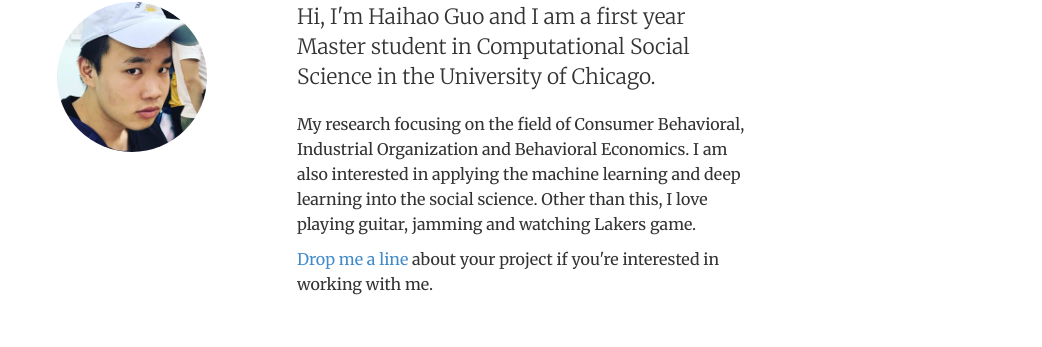
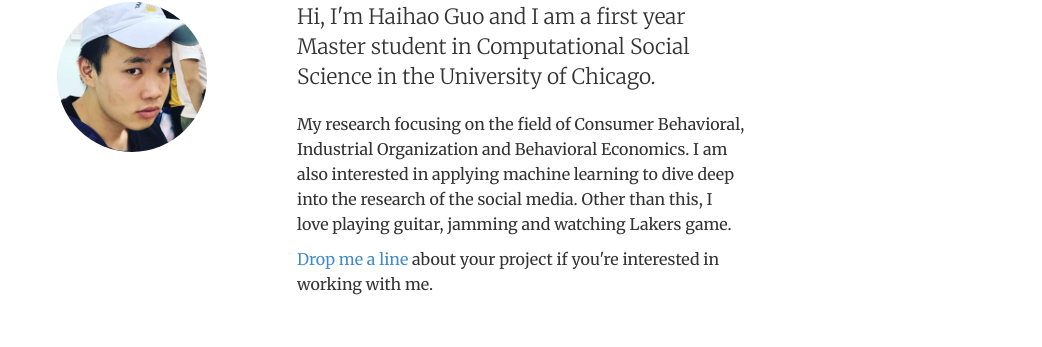
Before and after one commit to hihowme/hihowme.github.io, a Jekyll site: the page built from index.html, in a window 1280 px wide. Shown: the part 104-451 px from the top of the page, without its empty margins (238-1280 px from the left). Built offline with Jekyll 4.4.1, drawn with Linux system fonts in a browser that asks for light colours.

Commit message:
update again

```diff
--- a/index.html
+++ b/index.html
@@ -13,7 +13,7 @@ description: Haihao Guo is a first year Master student in Computational Social S
 	</div>
 	<div itemscope itemtype="http://data-vocabulary.org/Person" class="col-sm-8">
 	<p class="lead">Hi, I'm <span itemprop="name">Haihao Guo</span> and I am a first year Master student in Computational Social Science in the University of Chicago.</p>
-    <p>My research focusing on the field of Consumer Behavioral, Industrial Organization and Behavioral Economics. I am also interested in applying the machine learning and deep learning into the social science. Other than this, I love playing guitar, jamming and watching Lakers game.  </p>
+    <p>My research focusing on the field of Consumer Behavioral, Industrial Organization and Behavioral Economics. I am also interested in applying machine learning to dive deep into the research of the social media. Other than this, I love playing guitar, jamming and watching Lakers game.  </p>
     <p><a href="contact">Drop me a line</a> about your project if you're interested in working with me.</p></p>
 	</div>
 
```
